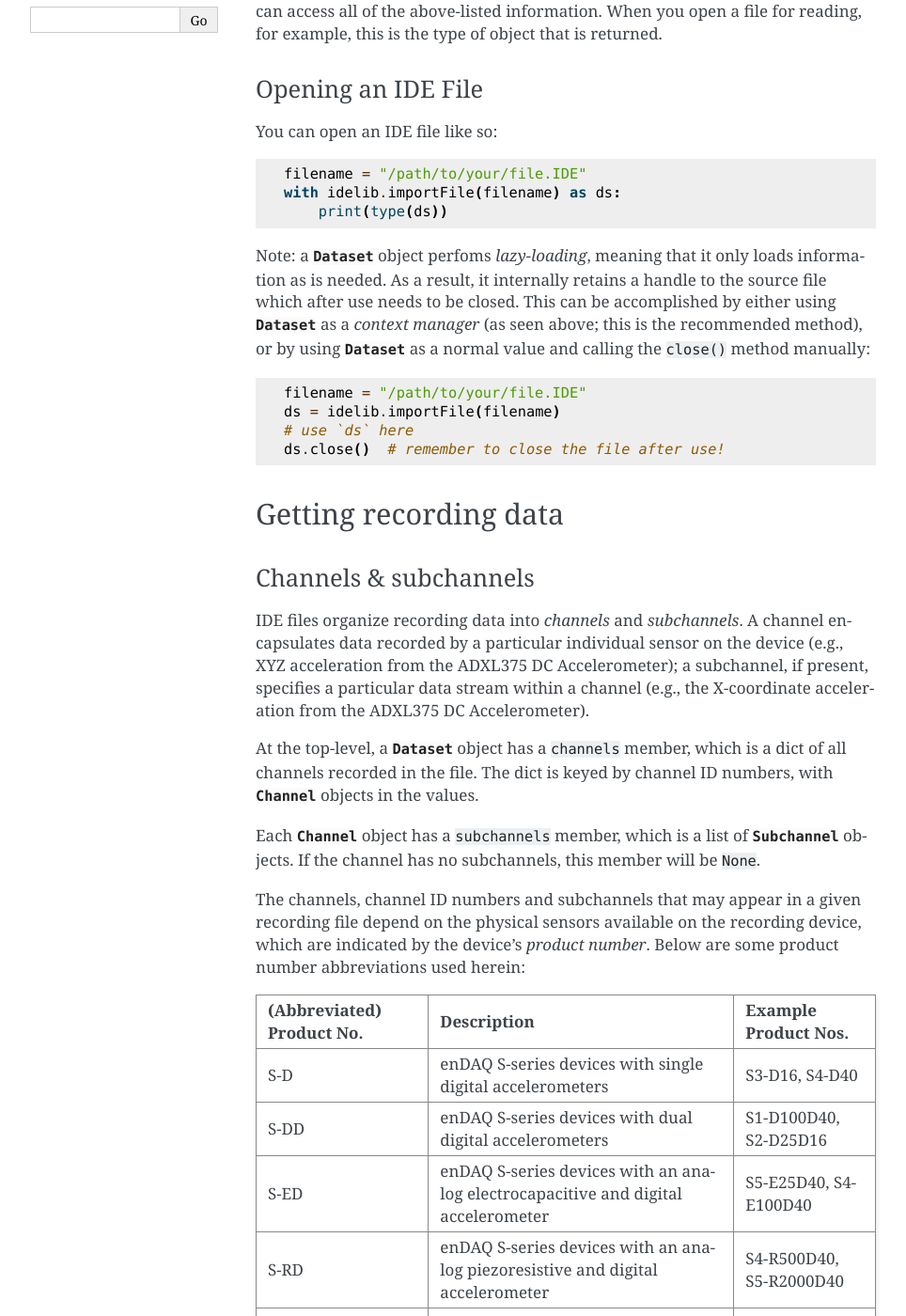
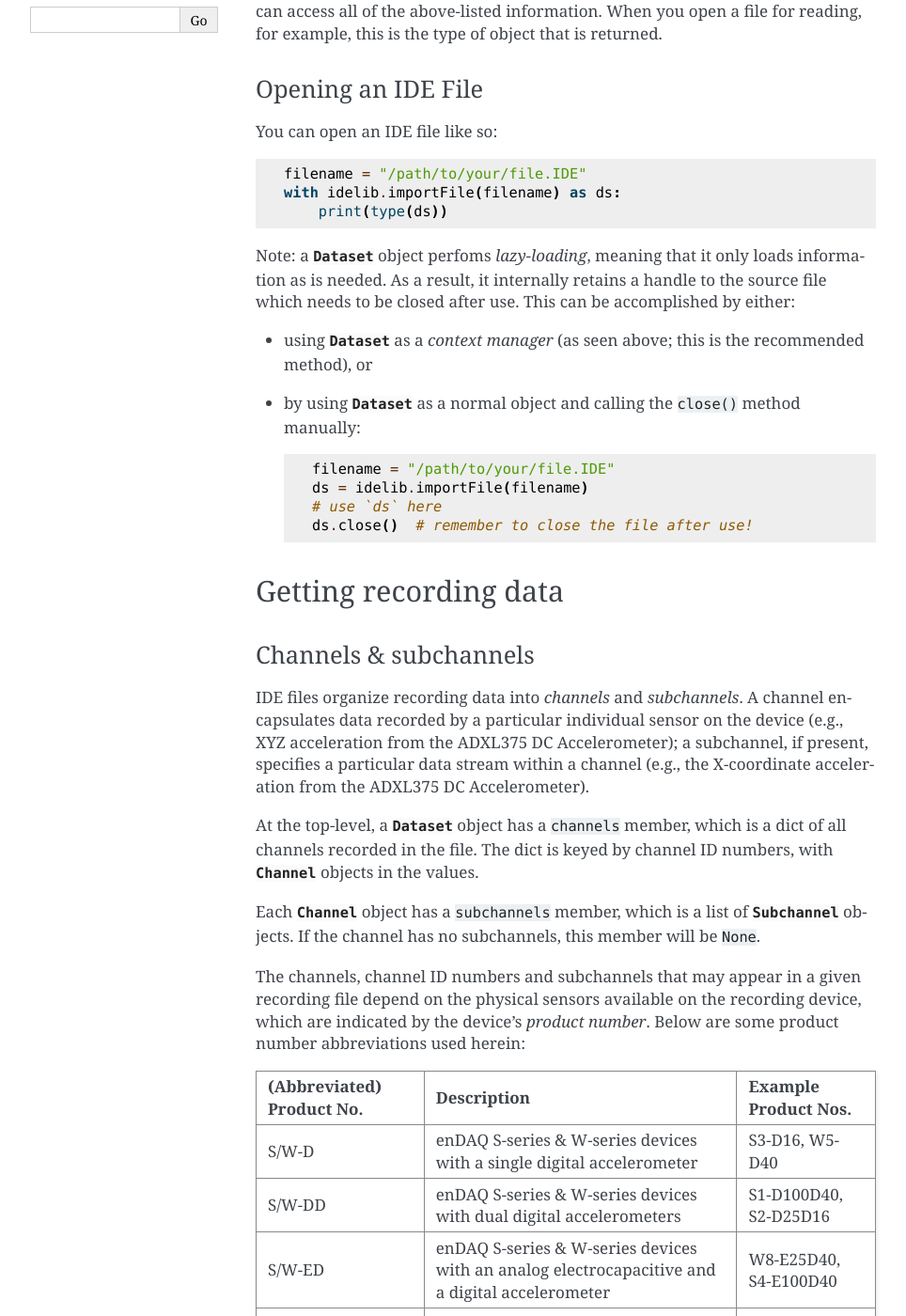
Before and after one commit to MideTechnology/idelib, a Sphinx documentation site: the page built from docs/source/ide_basics.rst, in a window 1280 px wide and 1400 px high, scrolled down 409 px. Shown: the whole window at 94% size, without its empty margins (148-1112 px from the left). Built offline with Sphinx 7.4.7, drawn with Linux system fonts in a browser that asks for light colours; some of the changed text lies outside the part shown.

```diff
--- a/docs/source/conf.py
+++ b/docs/source/conf.py
@@ -37,6 +37,7 @@ release = u'.'.join([u'{}'.format(i) for i in idelib.__version__])
 # ones.
 extensions = [
     'sphinx.ext.autodoc',
+    'sphinx.ext.doctest',
     'sphinx.ext.intersphinx',
     'sphinx.ext.ifconfig',
     'sphinx.ext.githubpages',
--- a/docs/source/ide_basics.rst
+++ b/docs/source/ide_basics.rst
@@ -23,7 +23,10 @@ You can open an IDE file like so::
     with idelib.importFile(filename) as ds:
         print(type(ds))
 
-Note: a :class:`Dataset` object perfoms *lazy-loading*, meaning that it only loads information as is needed. As a result, it internally retains a handle to the source file which after use needs to be closed. This can be accomplished by either using :class:`Dataset` as a *context manager* (as seen above; this is the recommended method), or by using :class:`Dataset` as a normal value and calling the ``close()`` method manually::
+Note: a :class:`Dataset` object perfoms *lazy-loading*, meaning that it only loads information as is needed. As a result, it internally retains a handle to the source file which needs to be closed after use. This can be accomplished by either:
+
+* using :class:`Dataset` as a *context manager* (as seen above; this is the recommended method), or
+* by using :class:`Dataset` as a normal object and calling the ``close()`` method manually::
 
     filename = "/path/to/your/file.IDE"
     ds = idelib.importFile(filename)
@@ -45,47 +48,47 @@ Each :class:`Channel` object has a ``subchannels`` member, which is a list of :c
 
 The channels, channel ID numbers and subchannels that may appear in a given recording file depend on the physical sensors available on the recording device, which are indicated by the device's *product number*. Below are some product number abbreviations used herein:
 
-========================= ================================================================================= =======================
-(Abbreviated) Product No. Description                                                                       Example Product Nos.
-========================= ================================================================================= =======================
-S-D                       enDAQ S-series devices with single digital accelerometers                         S3-D16, S4-D40
-------------------------- --------------------------------------------------------------------------------- -----------------------
-S-DD                      enDAQ S-series devices with dual digital accelerometers                           S1-D100D40, S2-D25D16
-------------------------- --------------------------------------------------------------------------------- -----------------------
-S-ED                      enDAQ S-series devices with an analog electrocapacitive and digital accelerometer S5-E25D40, S4-E100D40
-------------------------- --------------------------------------------------------------------------------- -----------------------
-S-RD                      enDAQ S-series devices with an analog piezoresistive and digital accelerometer    S4-R500D40, S5-R2000D40
-------------------------- --------------------------------------------------------------------------------- -----------------------
-SSX                       Mide Slam Stick X data recorders                                                  SSX
-------------------------- --------------------------------------------------------------------------------- -----------------------
-SSC                       Mide Slam Stick C data recorders                                                  SSC
-------------------------- --------------------------------------------------------------------------------- -----------------------
-SSS                       Mide Slam Stick S data recorders                                                  SSS
-========================= ================================================================================= =======================
+========================= ============================================================================================== =======================
+(Abbreviated) Product No. Description                                                                                    Example Product Nos.
+========================= ============================================================================================== =======================
+S/W-D                     enDAQ S-series & W-series devices with a single digital accelerometer                          S3-D16, W5-D40
+------------------------- ---------------------------------------------------------------------------------------------- -----------------------
+S/W-DD                    enDAQ S-series & W-series devices with dual digital accelerometers                             S1-D100D40, S2-D25D16
+------------------------- ---------------------------------------------------------------------------------------------- -----------------------
+S/W-ED                    enDAQ S-series & W-series devices with an analog electrocapacitive and a digital accelerometer W8-E25D40, S4-E100D40
+------------------------- ---------------------------------------------------------------------------------------------- -----------------------
+S/W-RD                    enDAQ S-series & W-series devices with an analog piezoresistive and a digital accelerometer    S4-R500D40, W8-R2000D40
+------------------------- ---------------------------------------------------------------------------------------------- -----------------------
+SSX                       Mide Slam Stick X data recorders                                                               SSX
+------------------------- ---------------------------------------------------------------------------------------------- -----------------------
+SSC                       Mide Slam Stick C data recorders                                                               SSC
+------------------------- ---------------------------------------------------------------------------------------------- -----------------------
+SSS                       Mide Slam Stick S data recorders                                                               SSS
+========================= ============================================================================================== =======================
 
 The below table lists channel ID numbers used in a recording file based on the recording device's product number (device series numbers and accelerometer sensitivity ranges are omitted when applicable to all such devices):
 
-===================== ========== ================================== =====================================
-Sensor                Channel ID Valid Devices                      Subchannels
-===================== ========== ================================== =====================================
-Main Accelerometer    8          S-RD, S-ED, SSS, SSX               X-, Y-, Z-axis Acceleration
---------------------- ---------- ---------------------------------- -------------------------------------
-16/200g Accelerometer 32         S-DD, SSX, SSS, SSC, S-D16, S-D200 X-, Y-, Z-axis Acceleration
---------------------- ---------- ---------------------------------- -------------------------------------
-8/40g Accelerometer   80         S-RD, S-DD, S-ED, S-D40, S-D8      X-, Y-, Z-axis Acceleration
---------------------- ---------- ---------------------------------- -------------------------------------
-IMU Gyroscope         47         All [1]_                           X-, Y-, Z-axis Rotation
---------------------- ---------- ---------------------------------- -------------------------------------
-Absolute Orientation  65         All [1]_                           X-, Y-, Z-, W-axis Quaternion; Acc
---------------------- ---------- ---------------------------------- -------------------------------------
-Relative Orientation  70         All [1]_                           X-, Y-, Z-, W-axis Quaternion
---------------------- ---------- ---------------------------------- -------------------------------------
-MPL3115               36         All [1]_                           Pressure, Temperature [2]_
---------------------- ---------- ---------------------------------- -------------------------------------
-MS8607                59         All [1]_                           Pressure, Temperature, Humidity [3]_
---------------------- ---------- ---------------------------------- -------------------------------------
-SI1133                76         All [1]_                           Lux, UV
-===================== ========== ================================== =====================================
+===================== ========== ======================================== =====================================
+Sensor                Channel ID Valid Devices                            Subchannels
+===================== ========== ======================================== =====================================
+Main Accelerometer    8          S/W-RD, S/W-ED, SSS, SSX                 X-, Y-, Z-axis Acceleration
+--------------------- ---------- ---------------------------------------- -------------------------------------
+16/200g Accelerometer 32         S/W-DD, SSX, SSS, SSC, S/W-D16, S/W-D200 X-, Y-, Z-axis Acceleration
+--------------------- ---------- ---------------------------------------- -------------------------------------
+8/40g Accelerometer   80         S/W-RD, S/W-DD, S/W-ED, S/W-D40, S/W-D8  X-, Y-, Z-axis Acceleration
+--------------------- ---------- ---------------------------------------- -------------------------------------
+IMU Gyroscope         47         All [1]_                                 X-, Y-, Z-axis Rotation
+--------------------- ---------- ---------------------------------------- -------------------------------------
+Absolute Orientation  65         All [1]_                                 X-, Y-, Z-, W-axis Quaternion; Acc
+--------------------- ---------- ---------------------------------------- -------------------------------------
+Relative Orientation  70         All [1]_                                 X-, Y-, Z-, W-axis Quaternion
+--------------------- ---------- ---------------------------------------- -------------------------------------
+MPL3115               36         All [1]_                                 Pressure, Temperature [2]_
+--------------------- ---------- ---------------------------------------- -------------------------------------
+MS8607                59         All [1]_                                 Pressure, Temperature, Humidity [3]_
+--------------------- ---------- ---------------------------------------- -------------------------------------
+SI1133                76         All [1]_                                 Lux, UV
+===================== ========== ======================================== =====================================
 
 .. [1] excluding early SSC/SSS/SSX models
 .. [2] 1 Hz Internal Measurements
@@ -113,19 +116,40 @@ For channels, this will be a (c+1)-by-n array, where n is the number of samples
 Getting metadata
 ----------------
 
+.. testsetup:: *
+
+    import pathlib
+    import idelib
+
+    ds = idelib.importFile(pathlib.Path("testing/test3.IDE"))
+    ds.filename = '/home/enDAQ/recordings/test.IDE'
+
+    eventarray = ds.channels[80].subchannels[0].getSession()
+
 :class:`Dataset` makes available some basic metadata. Some useful pieces of information are stored directly as members:
 
->>> ds.filename
-'/home/enDAQ/recordings/SSX09546_019.IDE'
+.. doctest::
+
+    >>> ds.filename
+    '/home/enDAQ/recordings/test.IDE'
 
 Other data is stored in the dict member ``recorderInfo``:
 
->>> ds.recorderInfo['RecorderSerial']
-9546
->>> ds.recorderInfo['PartNumber']
-'S3-E500D40'
+.. doctest::
+
+    >>> ds.recorderInfo['RecorderSerial']
+    10118
+    >>> ds.recorderInfo['PartNumber']
+    'W8-E100D40'
 
 :class:`EventArray` also stores some sample-specific metadata, like the data's units:
 
->>> eventarray.units
-('Acceleration', u'g')
+.. doctest::
+
+    >>> eventarray.units
+    ('Acceleration', 'g')
+
+
+.. testcleanup::
+
+    ds.close()
```
Also changed, not shown: .travis.yml, 1 other file.
